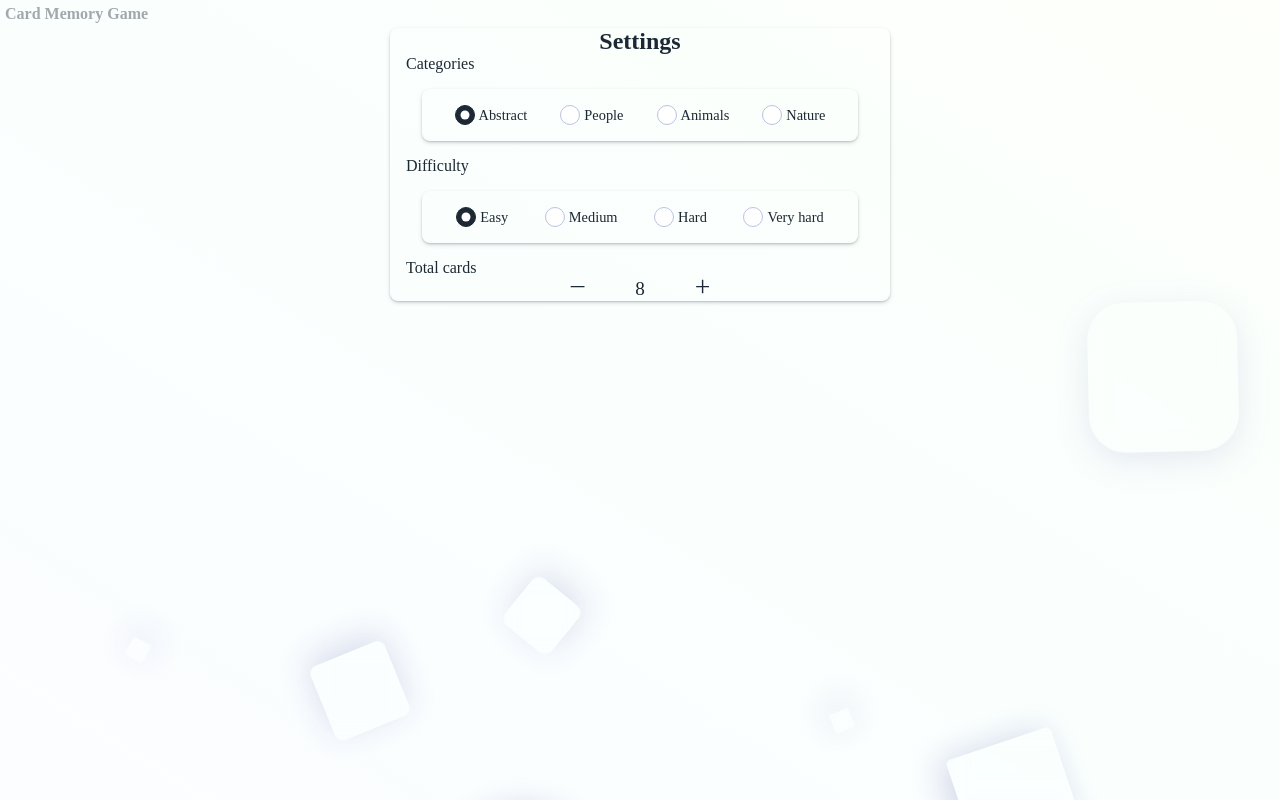
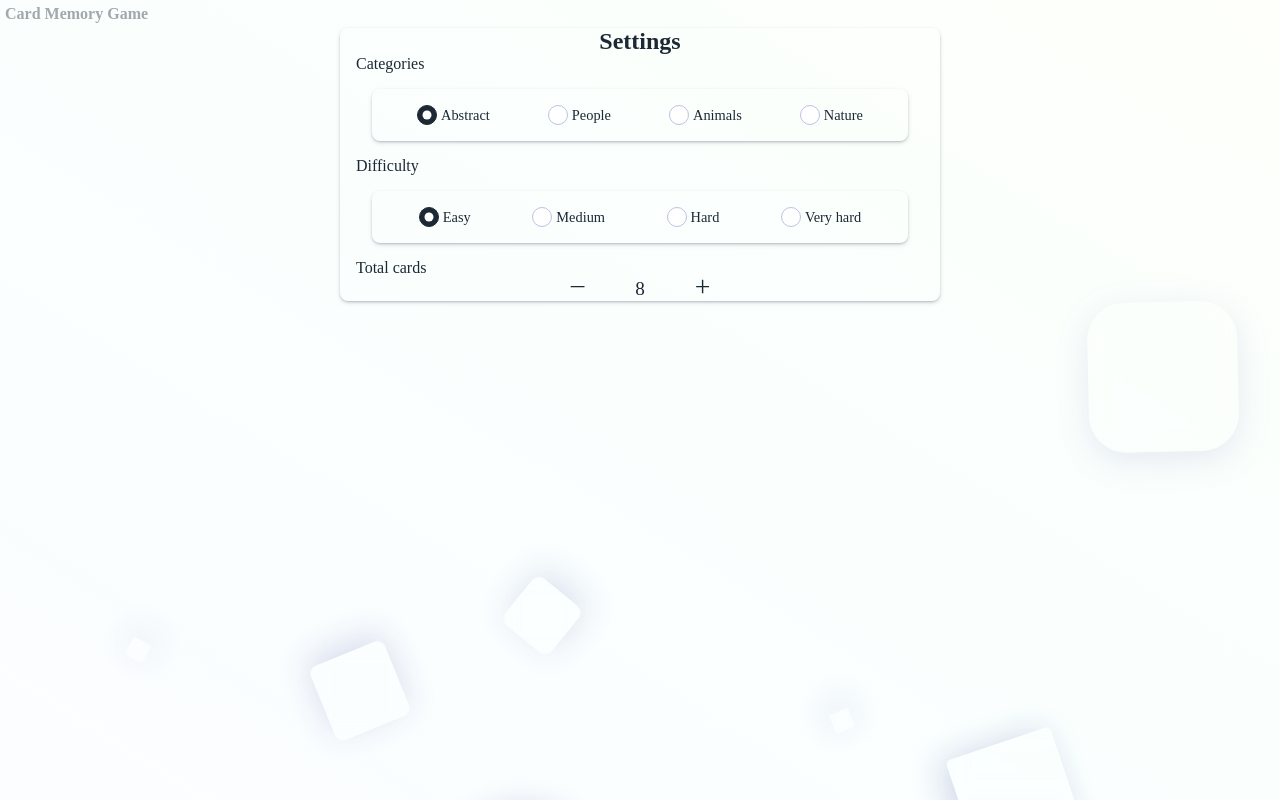
Before and after one commit to karmeensec/card-memory-game-react, a React (Vite) app: page / in a window 1280 px wide. Built offline with nearby package versions, Linux system fonts and the light colour scheme; no server answers; a web font is replaced by a local one.

Commit message:
start button styling

```diff
--- a/src/components/Settings/Settings.module.css
+++ b/src/components/Settings/Settings.module.css
@@ -1,7 +1,7 @@
 .settings {
 
-    width: 90%;
-    max-width: 500px;
+    width: 100%;
+    max-width: 600px;
     padding: 0 1rem;
     margin: 0 auto;
     border-radius: .5rem;
@@ -30,3 +30,16 @@
     box-shadow: rgba(50, 50, 93, 0.25) 0px 2px 5px -1px, rgba(0, 0, 0, 0.3) 0px 1px 3px -1px;
     margin: 1rem;
 }
+
+.button {
+
+   cursor: pointer;
+   display: inline-block;
+   margin: 1rem;
+   padding: .2rem 3rem;
+   border-radius: .5rem;
+   background: transparent;
+   border: none;
+   font-size: 1rem;
+   box-shadow: rgba(50, 50, 93, 0.25) 0px 2px 5px -1px, rgba(0, 0, 0, 0.3) 0px 1px 3px -1px;
+}
```
